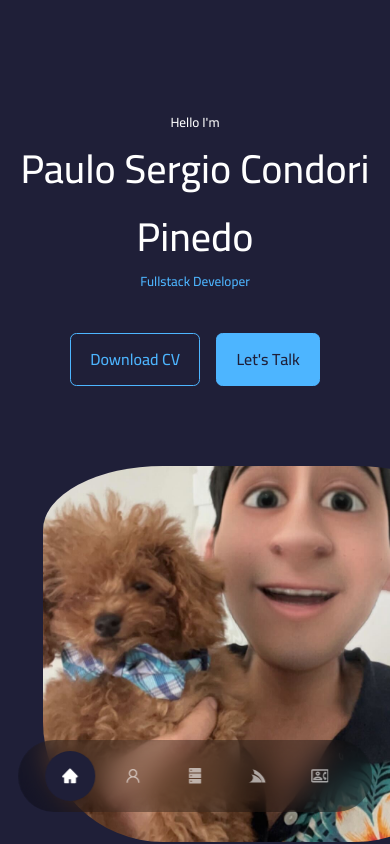
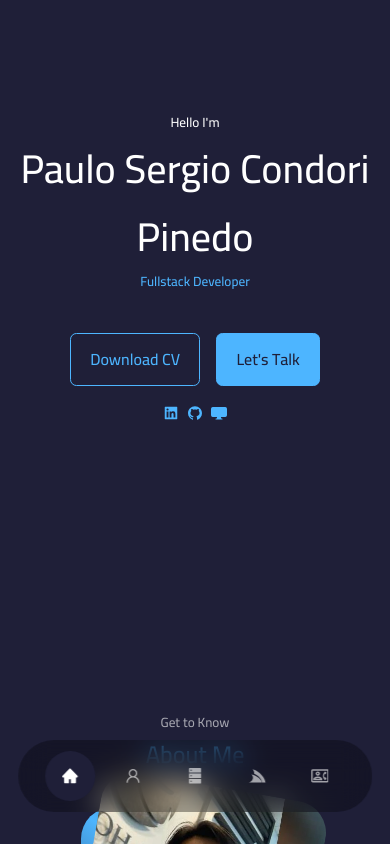
Before and after one commit to pcondori1996/Official_Portfolio-PauloCondori, a React (Create React App) app: page / in a window 390 px wide. Shown: the top 844 px of the page. Built offline with nearby package versions, Linux system fonts and the light colour scheme.

Commit message:
responsive media querys updates

```diff
--- a/src/components/about/About.jsx
+++ b/src/components/about/About.jsx
@@ -43,7 +43,7 @@ const About = () => {
 
           </div>
 
-            <p>
+            <p className='aboutText'>
           Hi, I'm Paulo Condori Pinedo<br></br>
           I'm a full-stack developer located in Atlanta, Georgia.
           I recently graduated from Georgia Institute of Technology Full stack developer bootcamp.
--- a/src/components/about/about.scss
+++ b/src/components/about/about.scss
@@ -83,6 +83,7 @@
        .about_content p {
         margin: 1rem 0 1.5rem;
        }
+
 }
 
 @media screen and (max-width: 600px) {
@@ -103,4 +104,6 @@
      .about_content p {
         margin: 1.5rem 0;
      }
+
+
 }
--- a/src/components/header/header.scss
+++ b/src/components/header/header.scss
@@ -67,16 +67,43 @@ header {
     header {
         height: 68vh;
     }
-}
+    .header-socials {
+        flex-direction: row;
+        justify-content: center;
+        gap: 0.5rem;
+        position: relative;
+        bottom: 0rem;
+        margin-top: 1rem;
 
-@media screen and (max-width: 600px) {
-    header {
-        height: 100vh;
     }
 
-    .header-socials,
     .scroll-down {
         display: none;
 
     }
 }
+
+@media screen and (max-width: 600px) {
+    header {
+        height: 73vh;
+    }
+
+    .header-socials {
+        flex-direction: row;
+        justify-content: center;
+        gap: 0.5rem;
+        position: relative;
+        bottom: 0rem;
+        margin-top: 1rem;
+    }
+
+
+    .scroll-down {
+        display: none;
+
+    }
+
+    .mainPic {
+        display: none;
+    }
+}
```
